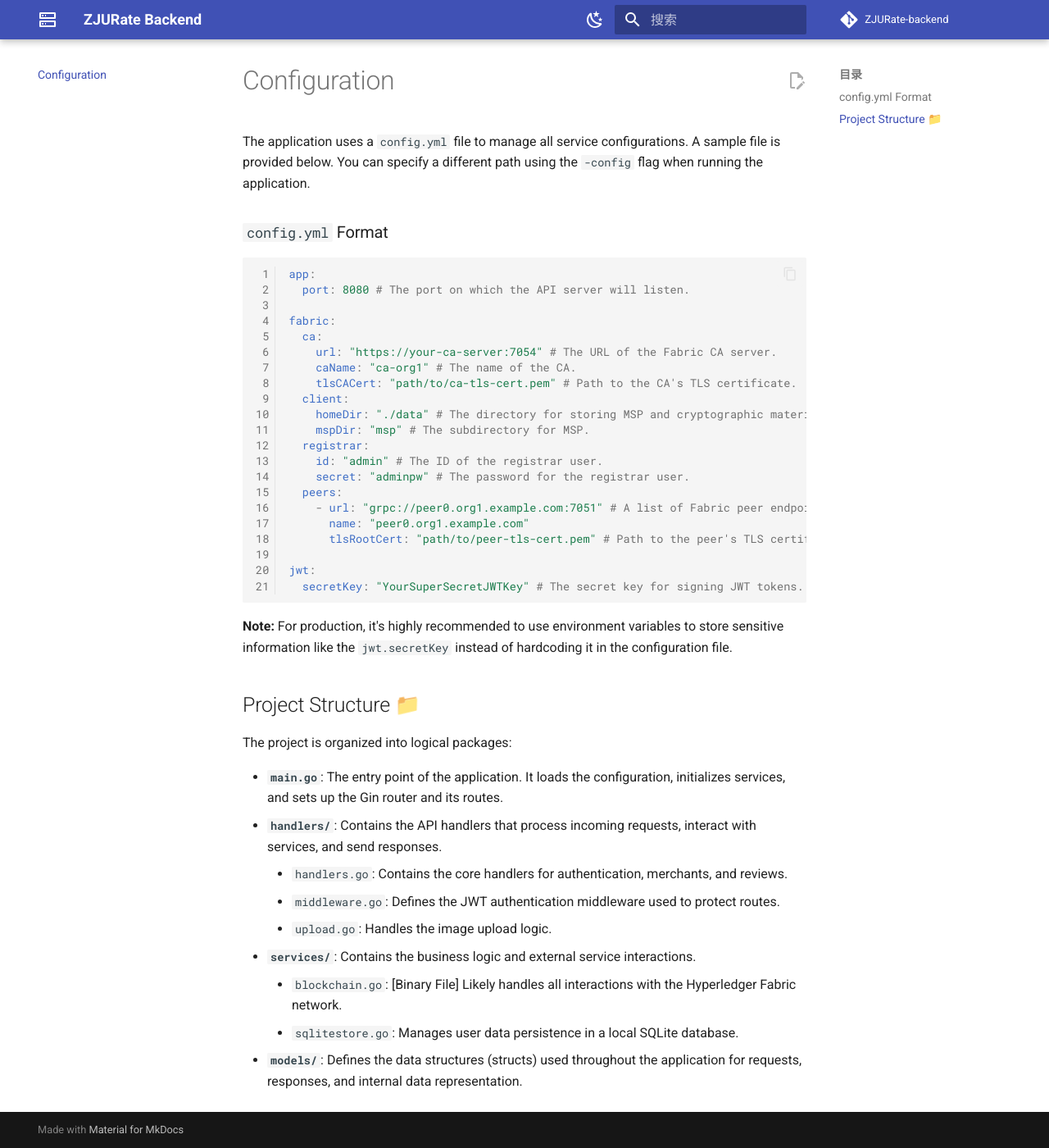
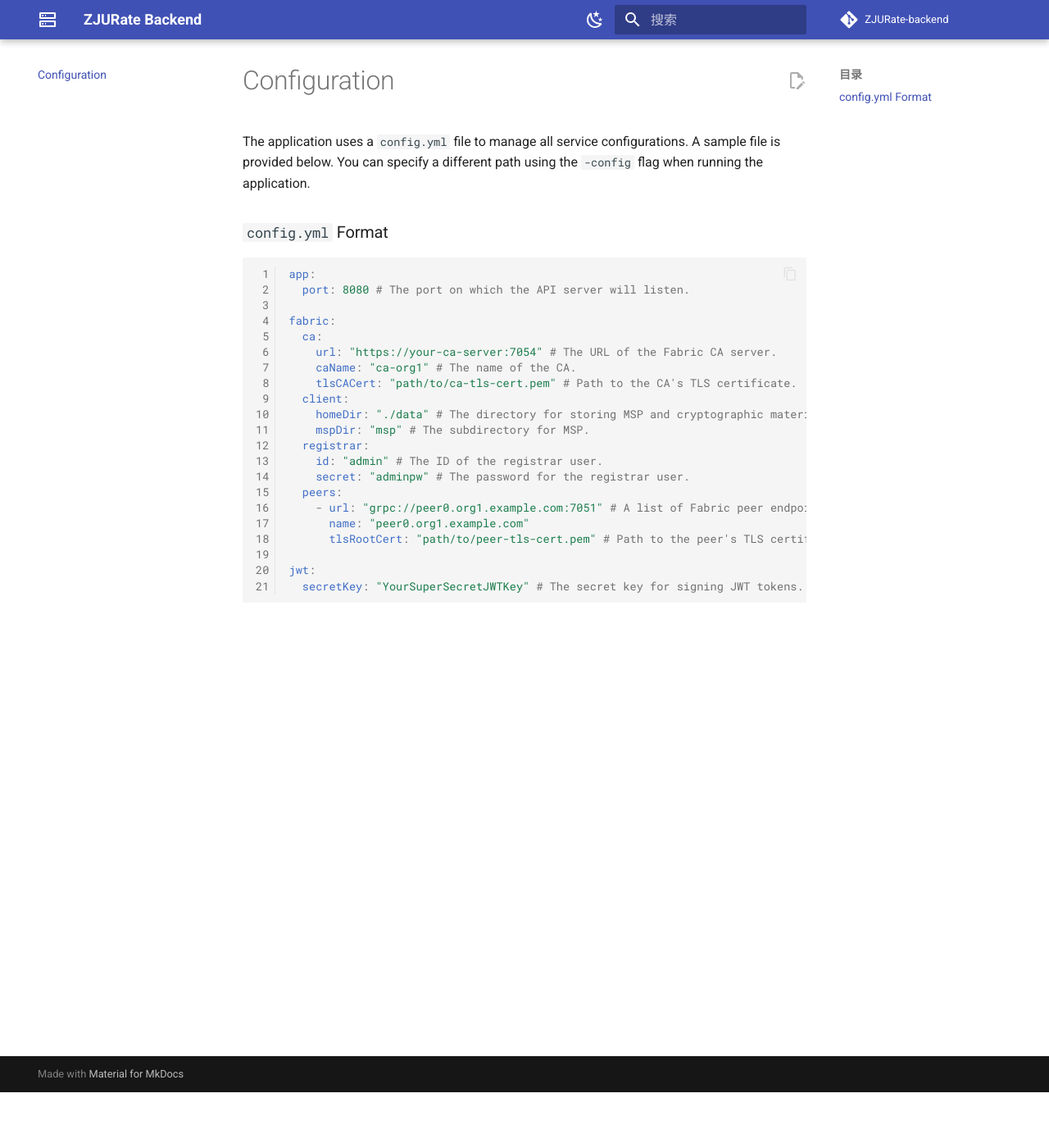
Before and after one commit to ZJURateTeam/ZJURate-backend, an MkDocs documentation site: the page built from docs/Configuration/index.md, in a window 1280 px wide and 1400 px high, scrolled down 68 px. Shown: the whole window at 82% size. Built offline with MkDocs 1.6.1 and Material for MkDocs 9.7.7, drawn with Linux system fonts in a browser that asks for light colours; comment, search, counter and statistics services are not loaded.

````diff
--- a/docs/Configuration/index.md
+++ b/docs/Configuration/index.md
@@ -27,19 +27,3 @@
 jwt:
   secretKey: "YourSuperSecretJWTKey" # The secret key for signing JWT tokens.
 ```
-
-**Note:** For production, it's highly recommended to use environment variables to store sensitive information like the `jwt.secretKey` instead of hardcoding it in the configuration file.
-
-## Project Structure 📁
-
-The project is organized into logical packages:
-
-  - **`main.go`**: The entry point of the application. It loads the configuration, initializes services, and sets up the Gin router and its routes.
-  - **`handlers/`**: Contains the API handlers that process incoming requests, interact with services, and send responses.
-      - `handlers.go`: Contains the core handlers for authentication, merchants, and reviews.
-      - `middleware.go`: Defines the JWT authentication middleware used to protect routes.
-      - `upload.go`: Handles the image upload logic.
-  - **`services/`**: Contains the business logic and external service interactions.
-      - `blockchain.go`: [Binary File] Likely handles all interactions with the Hyperledger Fabric network.
-      - `sqlitestore.go`: Manages user data persistence in a local SQLite database.
-  - **`models/`**: Defines the data structures (structs) used throughout the application for requests, responses, and internal data representation.
````
Also changed, not shown: README.md (+1 -1 lines), docs/index.md (+1 -1 lines).
